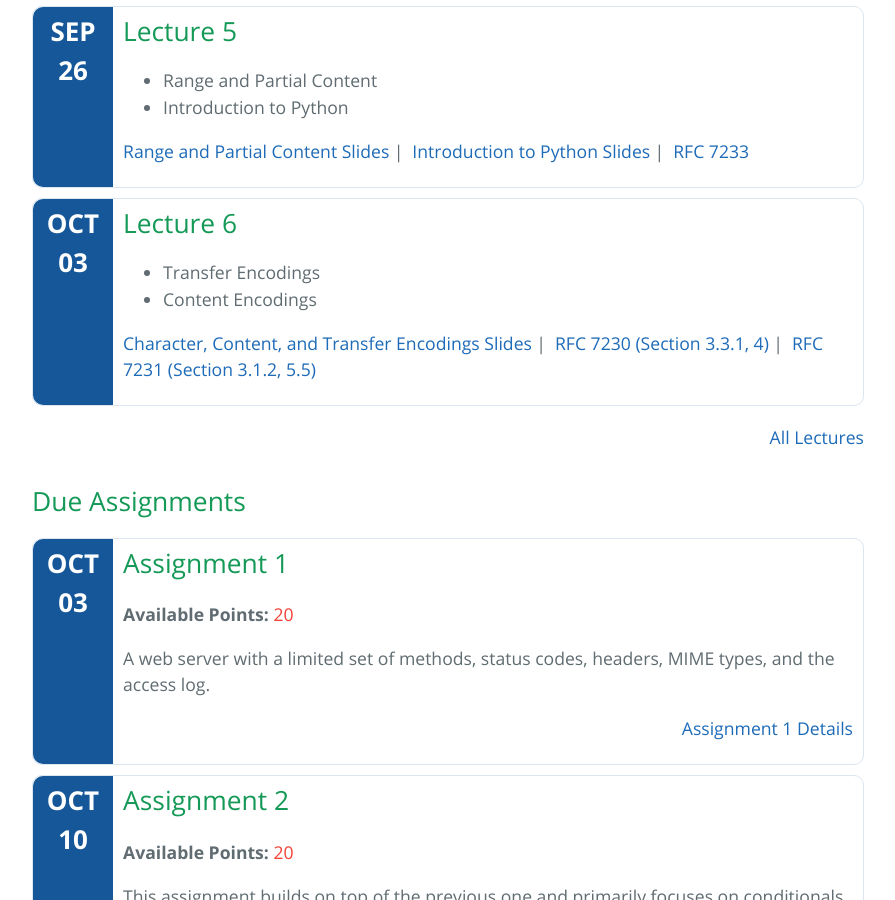
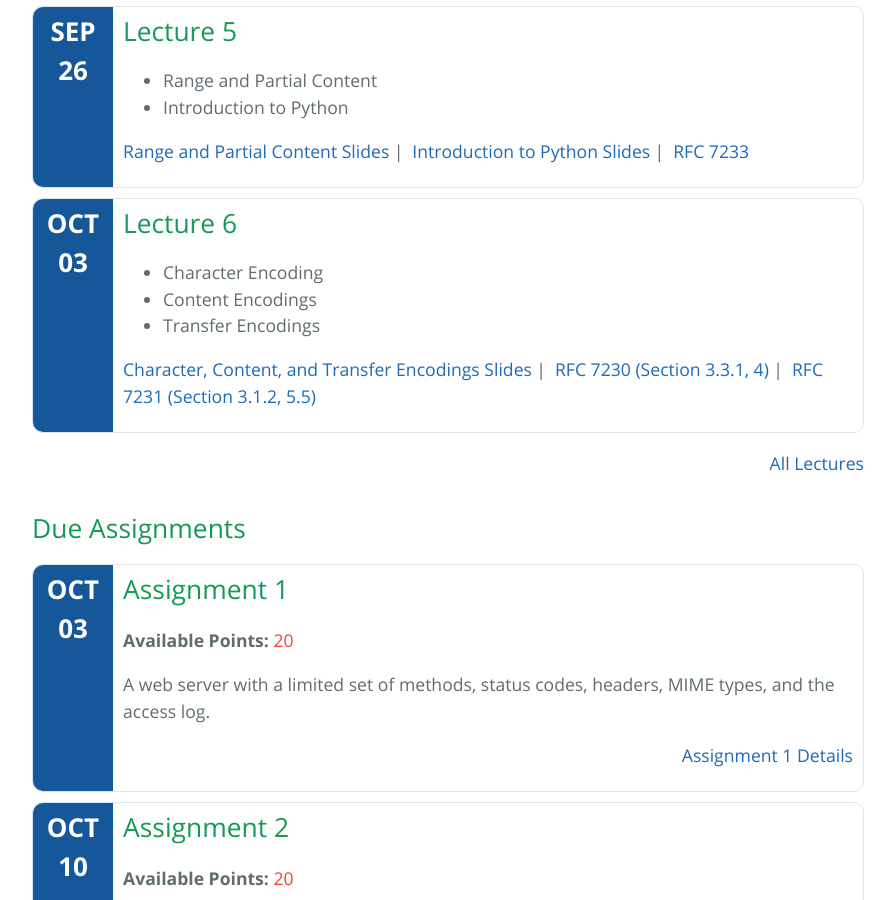
Before and after one commit to cs531-f19/cs531-f19.github.io, a Jekyll site: the page built from index.md, in a window 1280 px wide and 900 px high, scrolled down 909 px. Shown: the whole window, without its empty margins (192-1087 px from the left). Built offline with Jekyll 4.4.1, drawn with Linux system fonts in a browser that asks for light colours; the repository's description, which GitHub fills in, is left out.

Commit message:
Add character encoding in Lecture 6 topics

```diff
--- a/_data/lectures.yml
+++ b/_data/lectures.yml
@@ -86,8 +86,9 @@
   date: 2019-10-03
   featured: true
   topics:
+    - Character Encoding
+    - Content Encodings
     - Transfer Encodings
-    - Content Encodings
   links:
     - title: Character, Content, and Transfer Encodings Slides
       href: /slides/lecture-06-character-content-transfer-encodings.pdf
```
